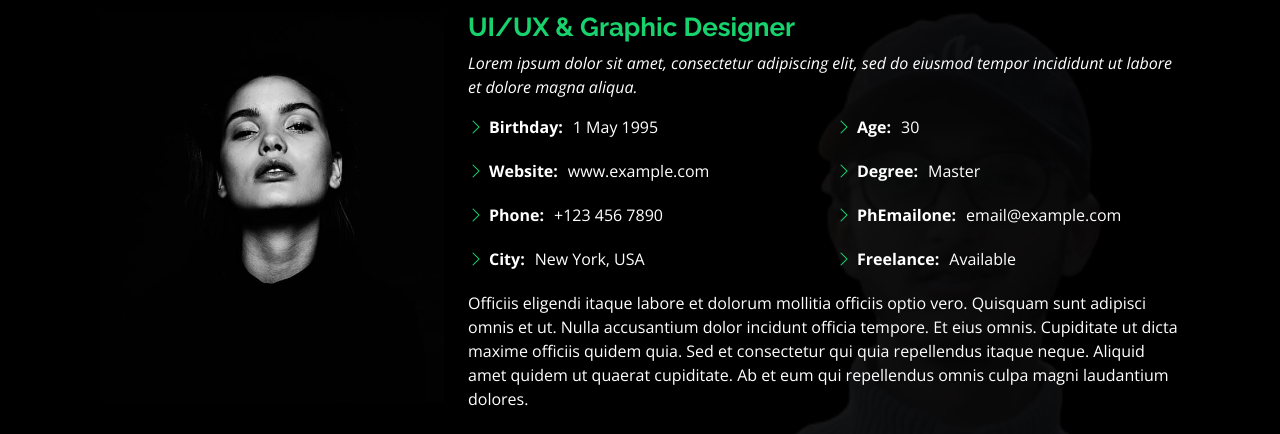
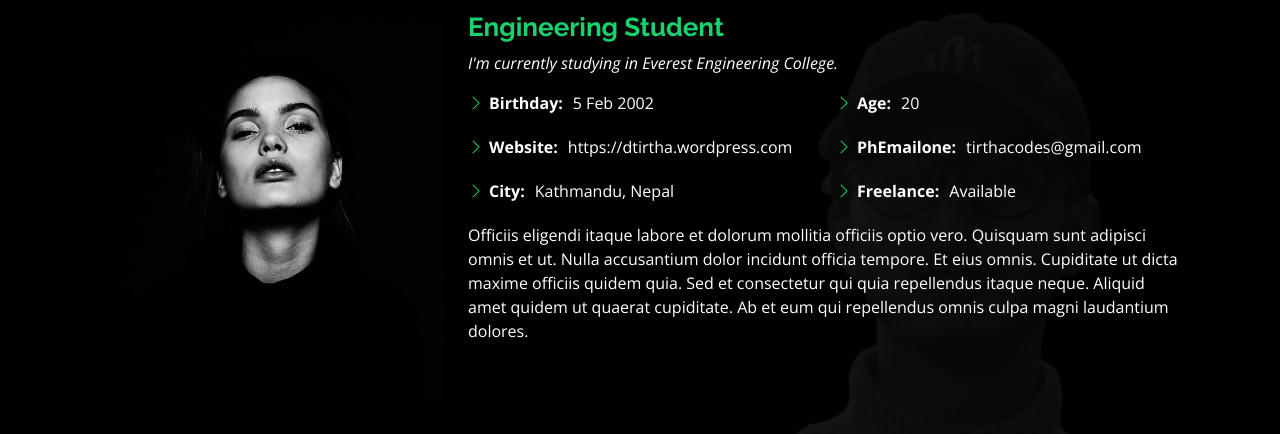
Before and after one commit to tirthacodes/tirthacodes.github.io, a plain HTML site: page index.html in a window 1280 px wide. Both pictures are taken after a click on the link "About". Shown: the part 201-635 px from the top of the page. Drawn offline with nearby package versions, Linux system fonts and the light colour scheme.

Commit message:
about me updated

```diff
--- a/index.html
+++ b/index.html
@@ -84,25 +84,22 @@
           <img src="assets/img/me.jpg" class="img-fluid" alt="">
         </div>
         <div class="col-lg-8 pt-4 pt-lg-0 content" data-aos="fade-left">
-          <h3>UI/UX &amp; Graphic Designer</h3>
+          <h3> Engineering Student</h3>
           <p class="fst-italic">
-            Lorem ipsum dolor sit amet, consectetur adipiscing elit, sed do eiusmod tempor incididunt ut labore et dolore
-            magna aliqua.
+            I'm currently studying in Everest Engineering College.
           </p>
           <div class="row">
             <div class="col-lg-6">
               <ul>
-                <li><i class="bi bi-chevron-right"></i> <strong>Birthday:</strong> <span>1 May 1995</span></li>
-                <li><i class="bi bi-chevron-right"></i> <strong>Website:</strong> <span>www.example.com</span></li>
-                <li><i class="bi bi-chevron-right"></i> <strong>Phone:</strong> <span>+123 456 7890</span></li>
-                <li><i class="bi bi-chevron-right"></i> <strong>City:</strong> <span>New York, USA</span></li>
+                <li><i class="bi bi-chevron-right"></i> <strong>Birthday:</strong> <span>5 Feb 2002</span></li>
+                <li><i class="bi bi-chevron-right"></i> <strong>Website:</strong> <span>https://dtirtha.wordpress.com</span></li>
+                <li><i class="bi bi-chevron-right"></i> <strong>City:</strong> <span>Kathmandu, Nepal</span></li>
               </ul>
             </div>
             <div class="col-lg-6">
               <ul>
-                <li><i class="bi bi-chevron-right"></i> <strong>Age:</strong> <span>30</span></li>
-                <li><i class="bi bi-chevron-right"></i> <strong>Degree:</strong> <span>Master</span></li>
-                <li><i class="bi bi-chevron-right"></i> <strong>PhEmailone:</strong> <span>email@example.com</span></li>
+                <li><i class="bi bi-chevron-right"></i> <strong>Age:</strong> <span>20</span></li>
+                <li><i class="bi bi-chevron-right"></i> <strong>PhEmailone:</strong> <span>tirthacodes@gmail.com</span></li>
                 <li><i class="bi bi-chevron-right"></i> <strong>Freelance:</strong> <span>Available</span></li>
               </ul>
             </div>
@@ -405,7 +402,7 @@
           <h3 class="resume-title">Sumary</h3>
           <div class="resume-item pb-0">
             <h4>Alice Barkley</h4>
-            <p><em>Innovative and deadline-driven Graphic Designer with 3+ years of experience designing and developing user-centered digital/print marketing material from initial concept to final, polished deliverable.</em></p>
+            <p><em>Innovative and deadline-driven Engineering Student with 3+ years of experience designing and developing user-centered digital/print marketing material from initial concept to final, polished deliverable.</em></p>
             <p>
             <ul>
               <li>Portland par 127,Orlando, FL</li>
```
